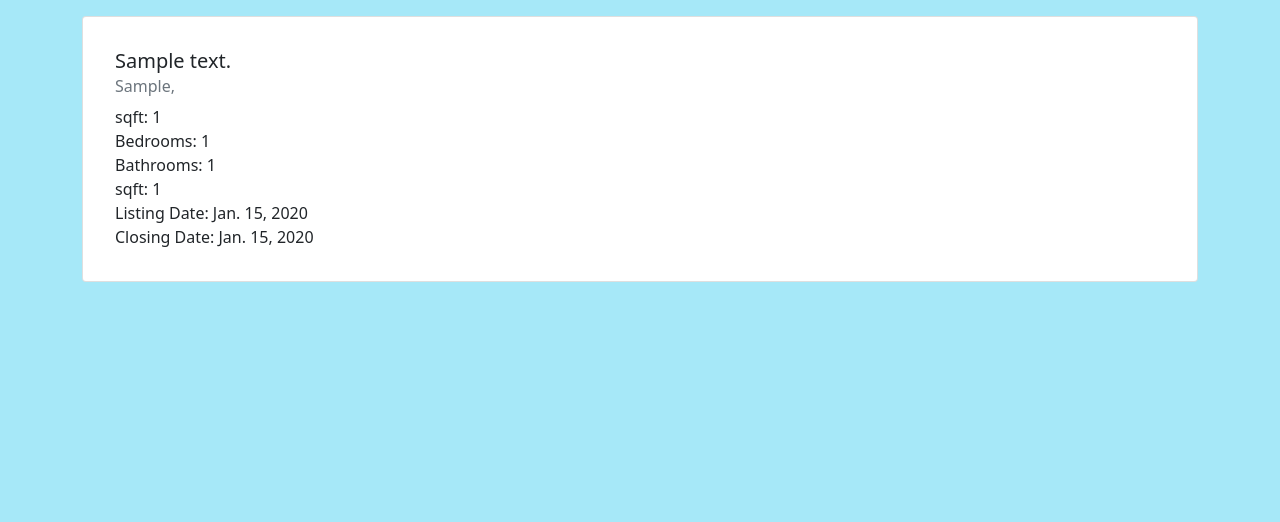
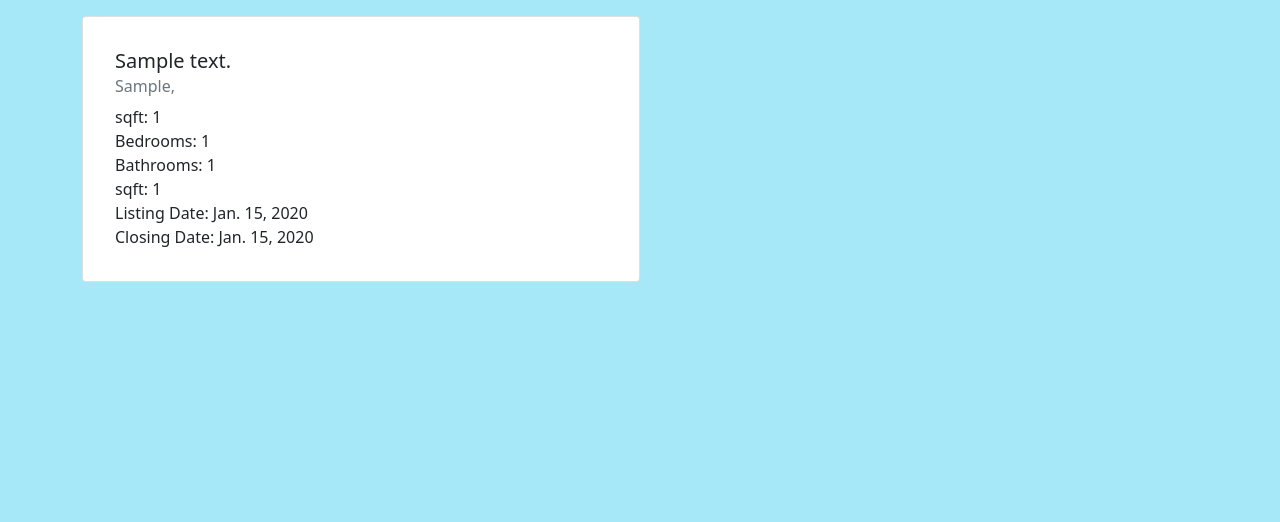
Before and after one commit to Reidwids/Stay-Put, a Django app: page /listing/featured/ in a window 1280 px wide. Shown: the part 200-722 px from the top of the page. Run offline with Django 4.2, Linux system fonts and the light colour scheme; tables that the repository leaves empty hold one stand-in row (values such as "Sample post").

Commit message:
added featured listings page

```diff
--- a/main_app/templates/listing/featured.html
+++ b/main_app/templates/listing/featured.html
@@ -13,7 +13,7 @@
 </header>
 
 {% for listing in listings %}
-    <div class="card col-6>
+    <div class="card col-md-6">
         <img class="card-img-top" src="{{listing.image}}">
         <div class="card-body">
             <div class="card-body">
```
